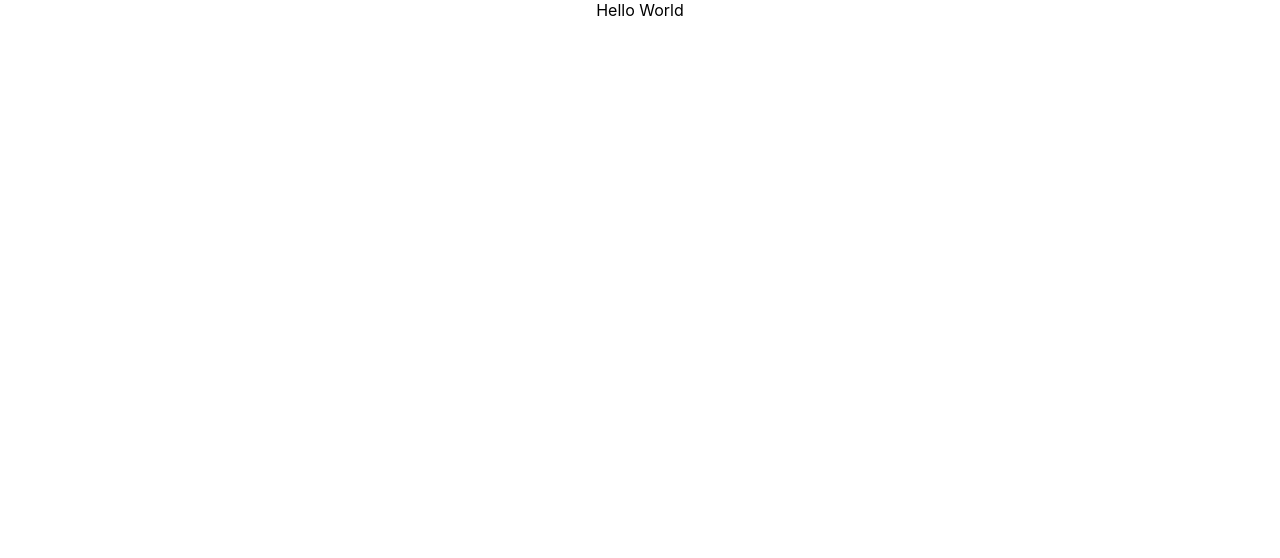
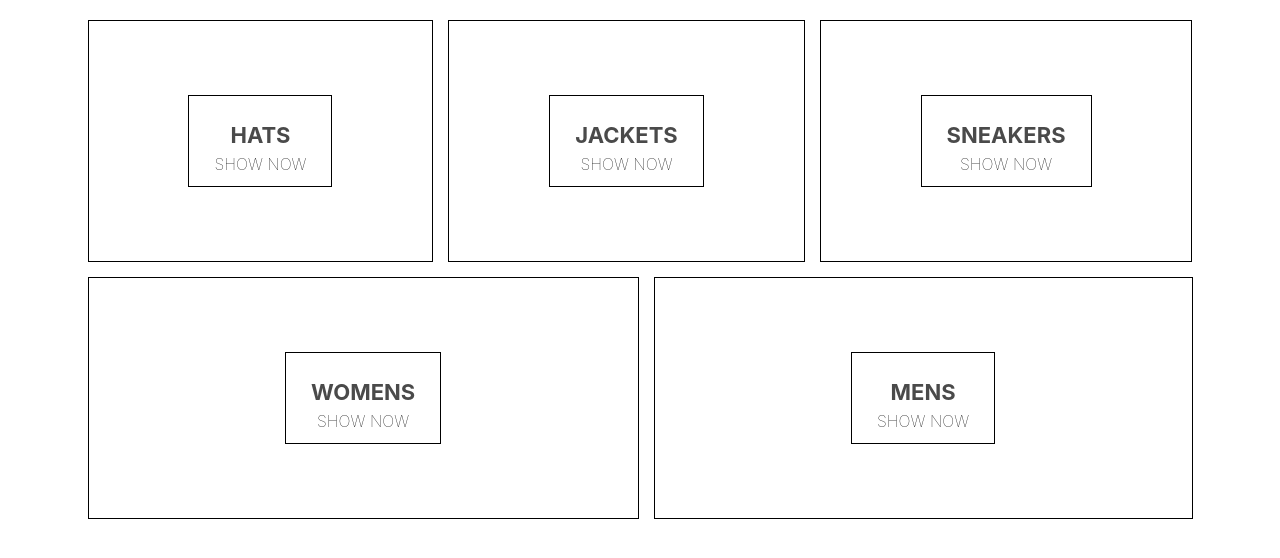
Before and after one commit to ilhammrg/react-clothing, a React (Create React App) app: page / in a window 1280 px wide. Shown: the top 558 px of the page. Built offline with nearby package versions, Linux system fonts and the light colour scheme.

Commit message:
Add style

```diff
--- a/package.json
+++ b/package.json
@@ -8,7 +8,8 @@
     "@testing-library/user-event": "^7.2.1",
     "react": "^16.13.1",
     "react-dom": "^16.13.1",
-    "react-scripts": "3.4.1"
+    "react-scripts": "3.4.1",
+    "sass": "^1.26.8"
   },
   "scripts": {
     "start": "react-scripts start",
--- a/src/App.js
+++ b/src/App.js
@@ -1,10 +1,11 @@
 import React from 'react';
-import './App.css';
+// import './App.css';
+import Homepage from './homepage.component';
 
 function App() {
   return (
     <div className="App">
-      Hello World
+      <Homepage />
     </div>
   );
 }
--- /dev/null
+++ b/src/homepage.component.jsx
@@ -0,0 +1,43 @@
+import React from 'react';
+import './homepage.styles.scss';
+
+const Homepage = () => {
+    return (
+        <div className='homepage'>
+            <div className='directory-menu'>
+                <div className='menu-item'>
+                    <div className='content'>
+                        <h1 className='title'>HATS</h1>
+                        <span className='subtitle'>SHOW NOW</span>
+                    </div>
+                </div>
+                <div className='menu-item'>
+                    <div className='content'>
+                        <h1 className='title'>JACKETS</h1>
+                        <span className='subtitle'>SHOW NOW</span>
+                    </div>
+                </div>
+                <div className='menu-item'>
+                    <div className='content'>
+                        <h1 className='title'>SNEAKERS</h1>
+                        <span className='subtitle'>SHOW NOW</span>
+                    </div>
+                </div>
+                <div className='menu-item'>
+                    <div className='content'>
+                        <h1 className='title'>WOMENS</h1>
+                        <span className='subtitle'>SHOW NOW</span>
+                    </div>
+                </div>
+                <div className='menu-item'>
+                    <div className='content'>
+                        <h1 className='title'>MENS</h1>
+                        <span className='subtitle'>SHOW NOW</span>
+                    </div>
+                </div>
+            </div>
+        </div>
+    )
+}
+
+export default Homepage;
--- /dev/null
+++ b/src/homepage.styles.scss
@@ -0,0 +1,54 @@
+.homepage {
+  display: flex;
+  flex-direction: column;
+  align-items: center;
+  padding: 20px 80px;
+}
+
+.directory-menu {
+  width: 100%;
+  display: flex;
+  flex-wrap: wrap;
+  justify-content: space-between;
+}
+
+.menu-item {
+  min-width: 30%;
+  height: 240px;
+  flex: 1 1 auto;
+  display: flex;
+  align-items: center;
+  justify-content: center;
+  border: 1px solid black;
+  margin: 0 7.5px 15px;
+
+  &:first-child {
+    margin-right: 7.5px;
+  }
+
+  &:last-child {
+    margin-left: 7.5px;
+  }
+
+  .content {
+    height: 90px;
+    padding: 0 25px;
+    display: flex;
+    flex-direction: column;
+    align-items: center;
+    justify-content: center;
+    border: 1px solid black;
+
+    .title {
+      font-weight: bold;
+      margin-bottom: 6px;
+      font-size: 22px;
+      color: #4a4a4a;
+    }
+
+    .subtitle {
+      font-weight: lighter;
+      font-size: 16px;
+    }
+  }
+}
```
Also changed, not shown: 1 other file (tests, documents, lock files or other folders).
